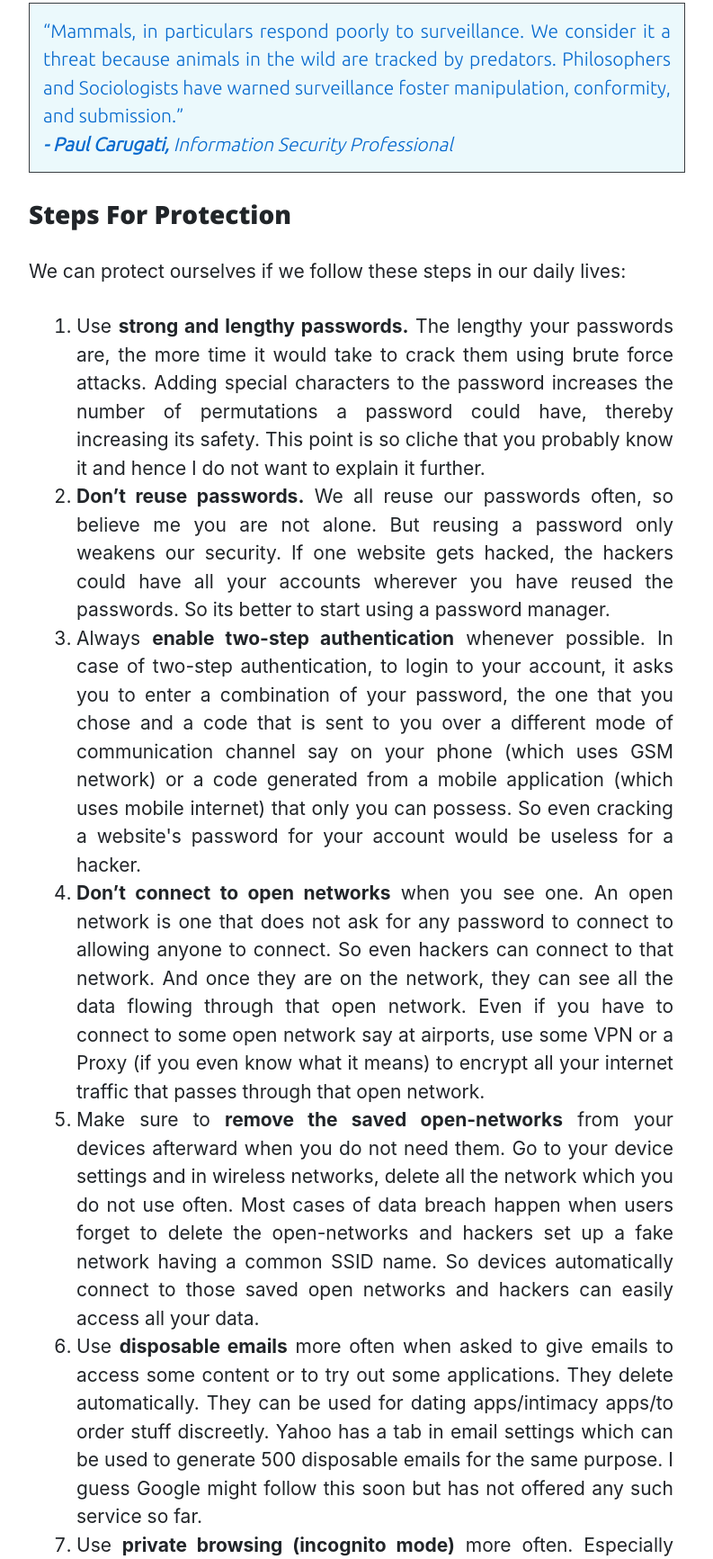
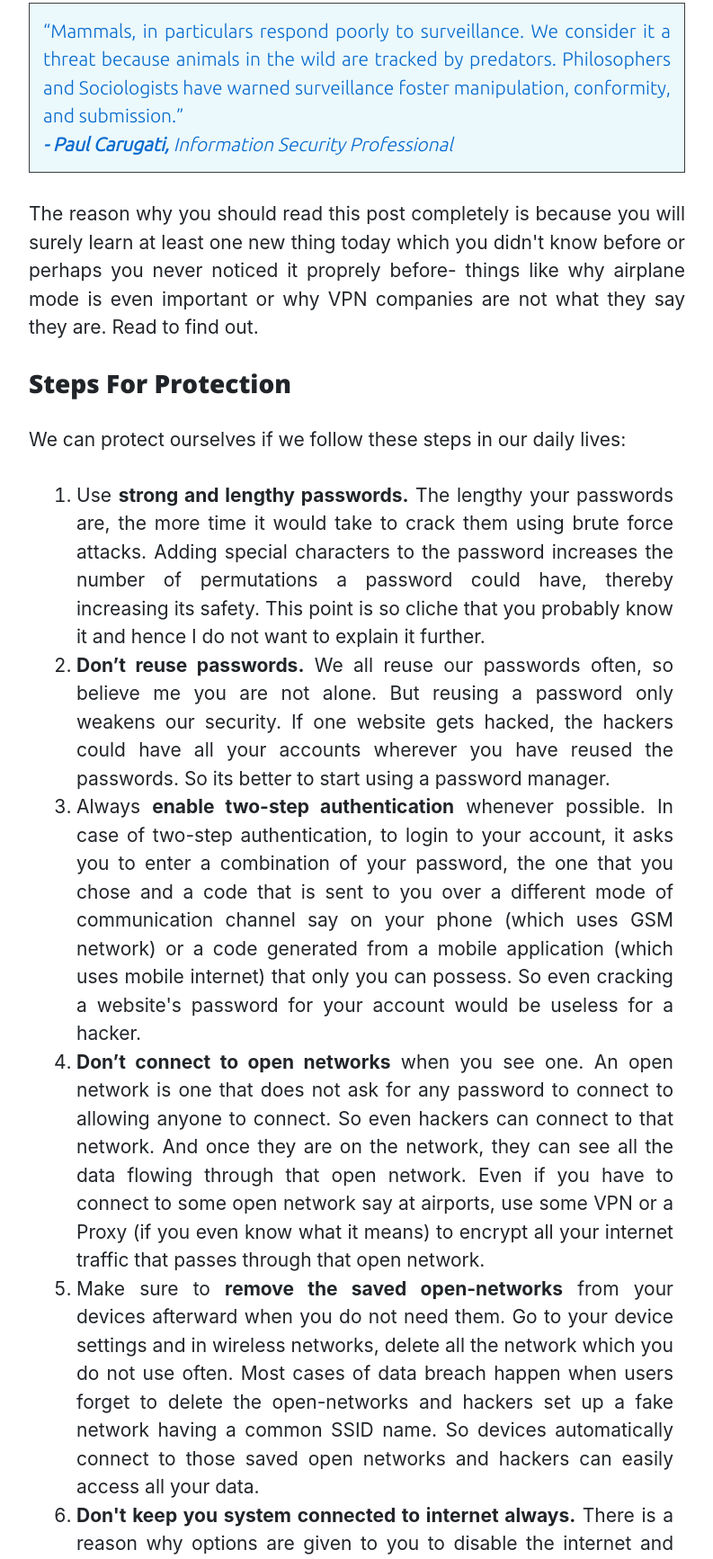
Before and after one commit to simarmannsingh/PersonalBlog, a website: page privacymatters.html in a window 1280 px wide. Shown: the part 1864-3597 px from the top of the page at 90% size, without its empty margins (243-1036 px from the left). Drawn offline with nearby package versions, Linux system fonts and the light colour scheme; a script that the page names is missing.

Commit message:
updating privacymatters post with further data. Keeping posts up to date.

```diff
--- a/privacymatters.html
+++ b/privacymatters.html
@@ -93,7 +93,7 @@
           <p>We need to stay vigilant, and when I say it 'need to', I mean it. It is not a wish anymore, it's not that we merely 'want to', because if not, then survival is at stake</p>
           <p>The reason for maintaining good online hygiene is very simple. We don't want to be used as a product. How can we be a product, you may ask? Well, it turns out that human instincts are not impulsive or random at all, but can be accurately predicted with the help of large datasets. Not only that, but the behavior can also be manipulated. So, humans are just another slightly over complexed machines and their behavior can be analyzed, recorded, and replicated whenever wanted.</p>
           <p class="quotes">“Mammals, in particulars respond poorly to surveillance. We consider it a threat because animals in the wild are tracked by predators. Philosophers and Sociologists have warned surveillance foster manipulation, conformity, and submission.”</br><i><b>- Paul Carugati,</b> Information Security Professional</i> </p>
-
+          <p>The reason why you should read this post completely is because you will surely learn at least one new thing today which you didn't know before or perhaps you never noticed it proprely before- things like why airplane mode is even important or why VPN companies are not what they say they are. Read to find out.</p>
           <h3>Steps For Protection</h3>
           <p>We can protect ourselves if we follow these steps in our daily lives:</p>
           <ol>
@@ -102,6 +102,7 @@
               <li>Always <b>enable two-step authentication</b> whenever possible. In case of two-step authentication, to login to your account, it asks you to enter a combination of your password, the one that you chose and a code that is sent to you over a different mode of communication channel say on your phone (which uses GSM network) or a code generated from a mobile application (which uses mobile internet) that only you can possess. So even cracking a website's password for your account would be useless for a hacker.</li>
               <li><b>Don’t connect to open networks</b> when you see one. An open network is one that does not ask for any password to connect to allowing anyone to connect. So even hackers can connect to that network. And once they are on the network, they can see all the data flowing through that open network. Even if you have to connect to some open network say at airports, use some VPN or a Proxy (if you even know what it means) to encrypt all your internet traffic that passes through that open network.</li>
               <li>Make sure to <b>remove the saved open-networks</b> from your devices afterward when you do not need them. Go to your device settings and in wireless networks, delete all the network which you do not use often. Most cases of data breach happen when users forget to delete the open-networks and hackers set up a fake network having a common SSID name. So devices automatically connect to those saved open networks and hackers can easily access all your data.</li>
+              <li><b>Don't keep you system connected to internet always.</b> There is a reason why options are given to you to disable the internet and other communicating modules like Bluetooth, IR(if your system even has one). Turn on your Wifi or connect to the internet only when you NEED it. You are also saving a lot of battery(power) when you are not using the Wifi/bluetooth modules. An easy way to do that is simply turn on the Airplane mode. If disables all communicating modules on the device. So, you are saving your battery while protecting your device which doesn't even require a lot of hassle. It can't get any easier that this. I personally use Airplane mode all the time when I am not surfing the internet. I disable the Airplane mode, connect to VPN and then only step into an online world.</li>
               <li>Use <b>disposable emails</b> more often when asked to give emails to access some content or to try out some applications. They delete automatically. They can be used for dating apps/intimacy apps/to order stuff discreetly. Yahoo has a tab in email settings which can be used to generate 500 disposable emails for the same purpose. I guess Google might follow this soon but has not offered any such service so far.</li>
               <li>Use <b>private browsing (incognito mode)</b> more often. Especially when ordering anything online. Stored Cookies are not used in incognito, and because of this websites treat your request as a new user request.</li>
               <li>Try using extensions like <a href="https://trackmenot.io/"><u><b>'TrackMeNot'</b></u></a>. Big giants track your search queries to analyze your behavior, to see what exactly you are interested in. You can use this extension which sends random search queries to mess up the algorithms of search engines trying to analyze you. So, they would never get exactly what you are interested in.</li>
@@ -110,6 +111,7 @@
               <li><b>Use F12 key</b> more often. Most of the time, people surf the web and come across different media like text/images containing hyperlinks. In simple English, a hand pointer appears instead of a normal cursor indicating that it is a web link. People click links way too frankly. Most browsers reveal the contained hyperlinks somewhere in the lower bottom corners of the browser. One should always check the link before clicking on it. If there is no mention of what exactly the link would lead you to, then click F12 and inspect the complete path of the URL. Pressing F12 would open up a separate side-window in your web-browser (which web-developers use most of the time), which you can use to inspect different elements of the page. What you can also do is search the domain using any search engine suffixed by the word ‘scam’. For example, if there is a link to <u>‘http://example.com/first-tag/second-tag’</u> then search on google <i>'example.com scam’</i>. Some results might pop up where someone has shared his experience or expressed concern corresponding to this URL. Also, another thing to check is if the URL itself is served over HTTP or HTTPS. The ‘S’ in the HTTPS stands for secure which means everything is served encrypted to your browser leaving no chance for anyone to snoop around. Most big companies offer content over HTTPS while on the other hand HTTP is now considered vulnerable.</li>
               <li><b>Check the links in your Emails.</b> Yes, normally emails contain just text. However, these days, you receive more designer emails than simple text emails. Those designer emails are actually HTML templates which many companies send as newsletters. As a matter of fact, there is a huge community on twitter for those HTML emails (also called transactional emails) enthusiasts. I also happen to have designed an HTML template that I have planned to send to people when they forget to click on the confirmation link for a subscription (Yes, you need to click on the link received in your email as well to subscribe successfully). While most newsletters you receive are from genuine/authentic companies and suspicious emails are automatically scanned out by your email provider’s spam identifying algorithms. But in certain cases, the hackers (or let's say bad people) could send you an HTML email personally which contains links that would redirect you to malicious websites. So, trust your instincts and again most browsers show the links when you hover your cursor over the hyperlink text. Inspect the URL before clicking on it. Your one small teeny-tiny click could jeopardize all your security measures instantly.</li>
               <li><b>Check the sender of the email as well.</b> Whenever you receive an email, a name is shown most often instead of the email address in your inbox. But on careful inspection, you can see the complete email address as well. It's not rocket science at all. Understand it like this, if you are walking on a road and some stranger comes to you and gives you a chocolate, what would your instinct be? Would you simply start eating the chocolate or would you first try to understand who the person giving you the chocolate is, and why is that person offering you this chocolate? What does your mom tell you? “Never take anything from strangers”. Coming back to the email domain, inspect the part after the ‘@’ symbol. So, if you received an email from ‘someone@mailicious.com’, check whether ‘malicious.com’ is an authentic domain or is it a scamming domain. How exactly can you check it? I’ve just told you in the last point, search the domain name on Google (or another search engine) followed by the word ‘scam’. So, in this fictitious case, search on google ‘malicious.com scam’. Chances are, Google will list pages where people have expressed their concern over this domain with a possible confirmation</li>
+              <li><b>Use a VPN</b> whenever possible. No VPN company is as honest as they claim to be. On the contrary, Most of the companies lie to their customers blatantly and make false promises. It could be difficult to identify a good VPN company. But I stumbled upon <a href="https://thatoneprivacysite.net/#detailed-vpn-comparison">this</a> website which maps all the VPN companies based on a lot of criteria. I can totally understand why companies lie to their customers. Its because their business runs entirely on trust. And to get your attention, they make false claims and promises frequently. However some companies have actually earned their trust. Its a pity I did not know them myself as they don't invest a lost in advertisements or make false promises/claims. But what I found interesting on this mentioned website was the fact that you can get a detailed comparison between different VPN companies and frankly I didn't know many of the VPN companies are actually based in countries which are part of 14 eyes. The mentioned website gives a really good perspective about VPN companies.</li>
           </ol>
 
           <p>We've got to try a holistic approach to educate ourselves and our loved ones. One famous misconception is that “Cybersecurity is ONLY for IT people.” So here I'll clarify this, Cybersecurity is NOT ONLY for IT people. It's for everyone holding a piece of the well-packaged tiny silicon chip in their hand.</p>
```
